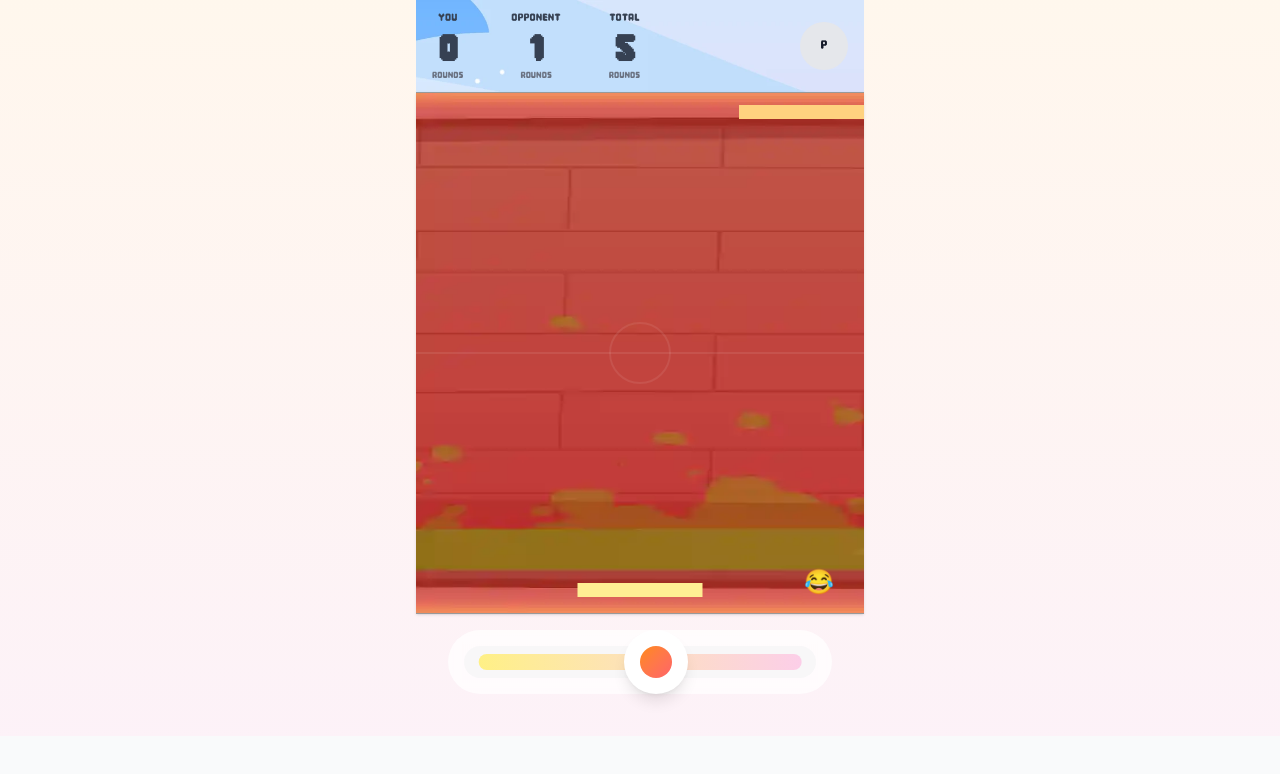
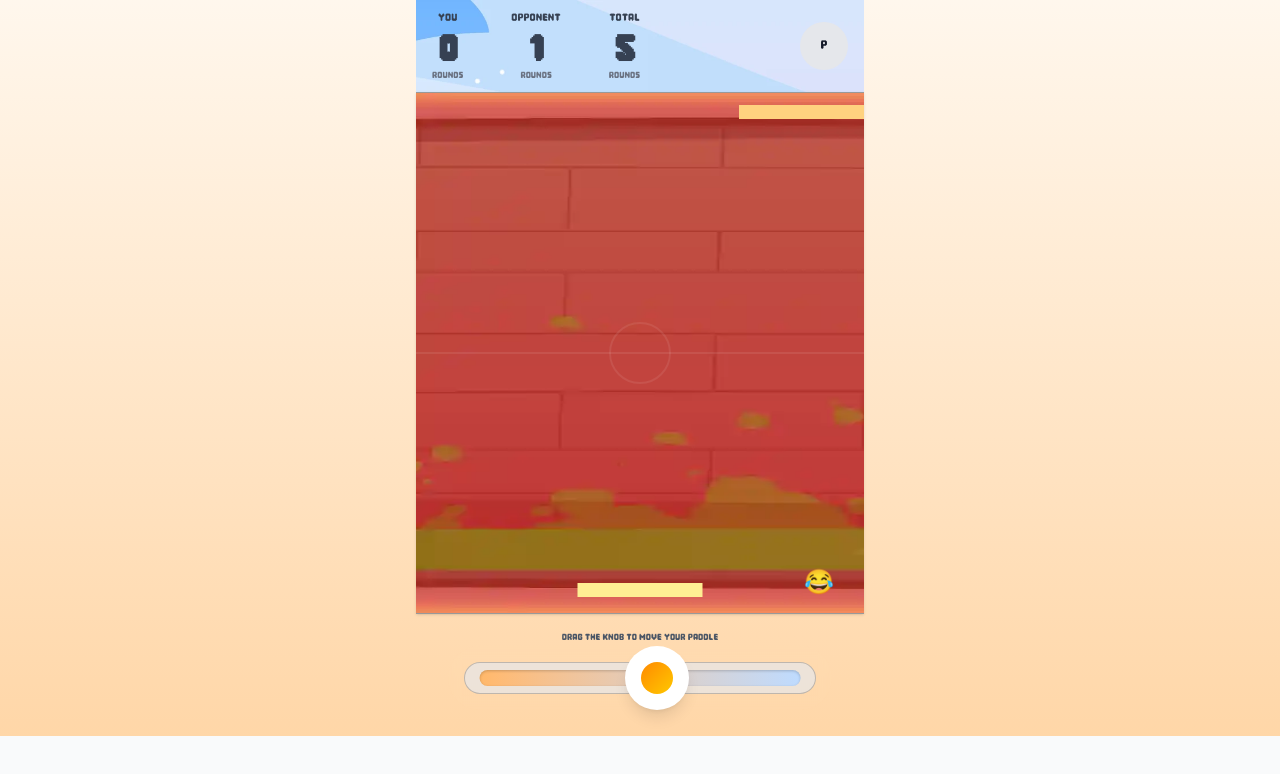
Before and after one commit to George-Agai/multi-puck, a React (Vite) app: page /offline in a window 1280 px wide. Shown: the top 774 px of the page. Built offline with nearby package versions, Linux system fonts and the light colour scheme; a web font is replaced by a local one.

Commit message:
Slider cleaner look

```diff
--- a/src/components/offline.tsx
+++ b/src/components/offline.tsx
@@ -99,7 +99,6 @@ export default function Offline(): JSX.Element {
   // Start Round 1 when game begins or when Play Again clears matchWinner & rounds
   useEffect(() => {
     // If matchWinner is null and rounds are cleared and we're on round 1, trigger countdown.
-    // This is Option 1 approach — it ensures React state updates settle before we start countdown.
     if (matchWinner === null && rounds.you === 0 && rounds.opp === 0 && currentRound === 1) {
       // Avoid re-triggering if a countdown is already active
       if (roundCountdown === null) startRoundCountdown(1);
@@ -446,7 +445,7 @@ export default function Offline(): JSX.Element {
   }
 
   return (
-    <div className="h-[92vh] flex flex-col items-center justify-start pb-2 bg-gradient-to-b from-orange-50 to-pink-50">
+    <div className="h-[92vh] flex flex-col items-center justify-start pb-2 bg-gradient-to-b from-orange-50 to-orange-200">
       {/* Header */}
       <div className="w-full max-w-md flex items-center bg-cover bg-center justify-between px-1 py-0.5"
       style={{ backgroundImage: `url(${scoresBg})` }}
@@ -476,8 +475,8 @@ export default function Offline(): JSX.Element {
       </div>
 
       {roundCountdown !== null && !matchWinner && (
-        <div className="absolute inset-0 flex flex-col items-center justify-center bg-black/40 backdrop-blur-sm text-white z-50">
-          <div className="text-2xl font-bold mb-2">Round {currentRound}</div>
+        <div className="absolute inset-0 flex flex-col items-center justify-center bg-black/40  text-white z-50">
+          <div className="text-3xl font-bold mb-1">Game Starts</div>
           <div className="text-5xl font-extrabold">{roundCountdown}</div>
         </div>
       )}
@@ -524,15 +523,15 @@ export default function Offline(): JSX.Element {
 
       {/* Slider */}
       <div className="w-full max-w-md px-2 mt-1">
-        {/* <div className="text-xs text-gray-600 mb-1">Drag the knob to move your paddle</div> */}
+        <div className="text-xs text-gray-600 text-center">Drag the knob to move your paddle</div>
         <div
           ref={dragTrackRef}
           onClick={handleTrackClick}
-          className="relative mx-auto bg-white/70 rounded-full p-1"
+          className="relative mx-auto bg-transparent rounded-full p-1"
           style={{ backdropFilter: 'blur(6px)' }}
         >
-          <div className="w-full h-2 rounded-full bg-gray-100/60 relative flex items-center">
-            <div className="absolute left-1/2 -translate-x-1/2 w-11/12 h-1 rounded-full bg-gradient-to-r from-yellow-200 to-pink-200" />
+          <div className="w-full h-2 rounded-full bg-gray-200/70 border border-black/20 relative flex items-center">
+            <div className="absolute left-1/2 -translate-x-1/2 w-11/12 h-1 shadow-[inset_0_1px_3px_rgba(0,0,0,0.2)] rounded-full bg-gradient-to-r from-orange-300 to-blue-200" />
             <div
               ref={knobRef}
               onPointerDown={(e) => { e.preventDefault(); handlePointerDown(e); }}
@@ -547,7 +546,7 @@ export default function Offline(): JSX.Element {
               role="button"
               tabIndex={0}
             >
-              <div className="w-2 h-2 rounded-full bg-gradient-to-br from-orange-400 to-red-400" />
+              <div className="w-2 h-2 rounded-full bg-gradient-to-br from-orange-400 to-yellow-400" />
             </div>
           </div>
         </div>
```
